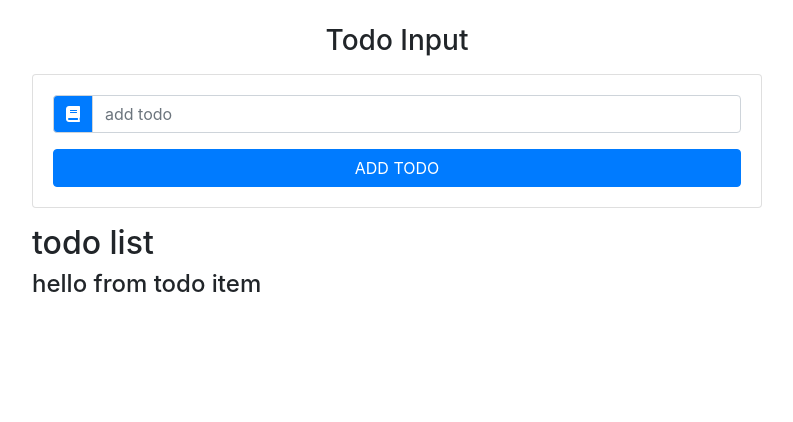
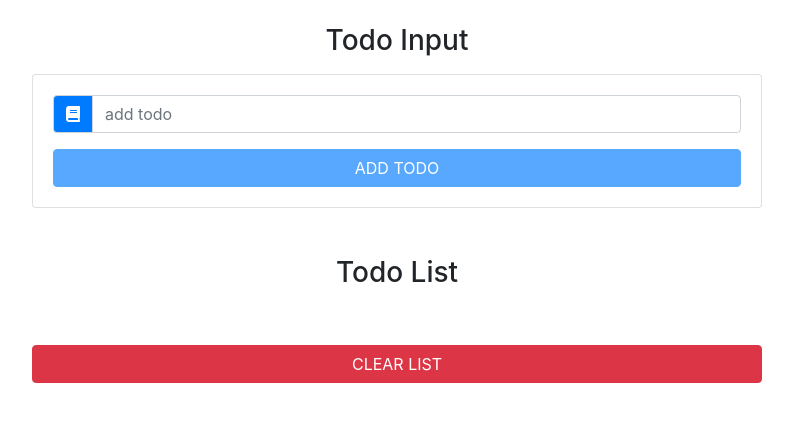
Before and after one commit to WooCashpirowski/react-todos, a React (Create React App) app: page / in a window 1280 px wide. Shown: the top 422 px of the page, without its empty margins (243-1036 px from the left). Built offline with nearby package versions, Linux system fonts and the light colour scheme.

Commit message:
handle edit, clear list, delete, complete app

```diff
--- a/src/App.js
+++ b/src/App.js
@@ -26,24 +26,33 @@ export class App extends Component {
       title: this.state.item,
     };
     const updatedItems = [...this.state.items, newItem];
-    this.setState(
-      {
-        items: updatedItems,
-        item: "",
-        id: uuidv4(),
-        editItem: false,
-      },
-      () => console.log(this.state)
-    );
+    this.setState({
+      items: updatedItems,
+      item: "",
+      id: uuidv4(),
+      editItem: false,
+    });
   };
   clearList = (e) => {
-    console.log("clear list");
+    this.setState({
+      items: [],
+    });
   };
   handleDelete = (id) => {
-    console.log(`delete ${id}`);
+    const filteredItems = this.state.items.filter((item) => item.id !== id);
+    this.setState({
+      items: filteredItems,
+    });
   };
   handleEdit = (id) => {
-    console.log(`edit ${id}`);
+    const filteredItems = this.state.items.filter((item) => item.id !== id);
+    const selectedItem = this.state.items.find((item) => item.id === id);
+    this.setState({
+      items: filteredItems,
+      item: selectedItem.title,
+      id: id,
+      editItem: true,
+    });
   };
 
   render() {
--- a/src/components/TodoInput.js
+++ b/src/components/TodoInput.js
@@ -20,11 +20,17 @@ export default class TodoInput extends Component {
               onChange={handleChange}
             />
           </div>
+
           <button
             type="submit"
-            className="btn btn-block btn-primary mt-3 text-uppercase"
+            disabled={item ? false : true}
+            className={
+              editItem
+                ? "btn btn-block btn-success mt-3 text-uppercase"
+                : "btn btn-block btn-primary mt-3 text-uppercase"
+            }
           >
-            add todo
+            {editItem ? "edit item" : "add todo"}
           </button>
         </form>
       </div>
--- a/src/components/TodoItem.js
+++ b/src/components/TodoItem.js
@@ -2,10 +2,27 @@ import React, { Component } from "react";
 
 export default class TodoItem extends Component {
   render() {
+    const { title, handleDelete, handleEdit } = this.props;
     return (
-      <div>
-        <h4>hello from todo item</h4>
-      </div>
+      <li className="list-group-item d-flex justify-content-between my-2">
+        <h6>{title}</h6>
+        <div className="icons">
+          <span
+            className="mx-2 text-success"
+            style={{ cursor: "pointer" }}
+            onClick={handleEdit}
+          >
+            <i className="fas fa-pen"></i>
+          </span>
+          <span
+            className="mx-2 text-danger"
+            style={{ cursor: "pointer" }}
+            onClick={handleDelete}
+          >
+            <i className="fas fa-trash"></i>
+          </span>
+        </div>
+      </li>
     );
   }
 }
--- a/src/components/TodoList.js
+++ b/src/components/TodoList.js
@@ -3,11 +3,29 @@ import TodoItem from "./TodoItem";
 
 export default class TodoList extends Component {
   render() {
+    const { items, clearList, handleDelete, handleEdit } = this.props;
+
     return (
-      <section>
-        <h2>todo list</h2>
-        <TodoItem />
-      </section>
+      <>
+        <ul className="list-group my-5">
+          <h3 className="text-capitalize text-center">todo list</h3>
+          {items.map((item) => (
+            <TodoItem
+              key={item.id}
+              title={item.title}
+              handleDelete={() => handleDelete(item.id)}
+              handleEdit={() => handleEdit(item.id)}
+            />
+          ))}
+        </ul>
+        <button
+          type="button"
+          className="btn btn-danger btn-block text-uppercase mt-5"
+          onClick={clearList}
+        >
+          clear list
+        </button>
+      </>
     );
   }
 }
```
